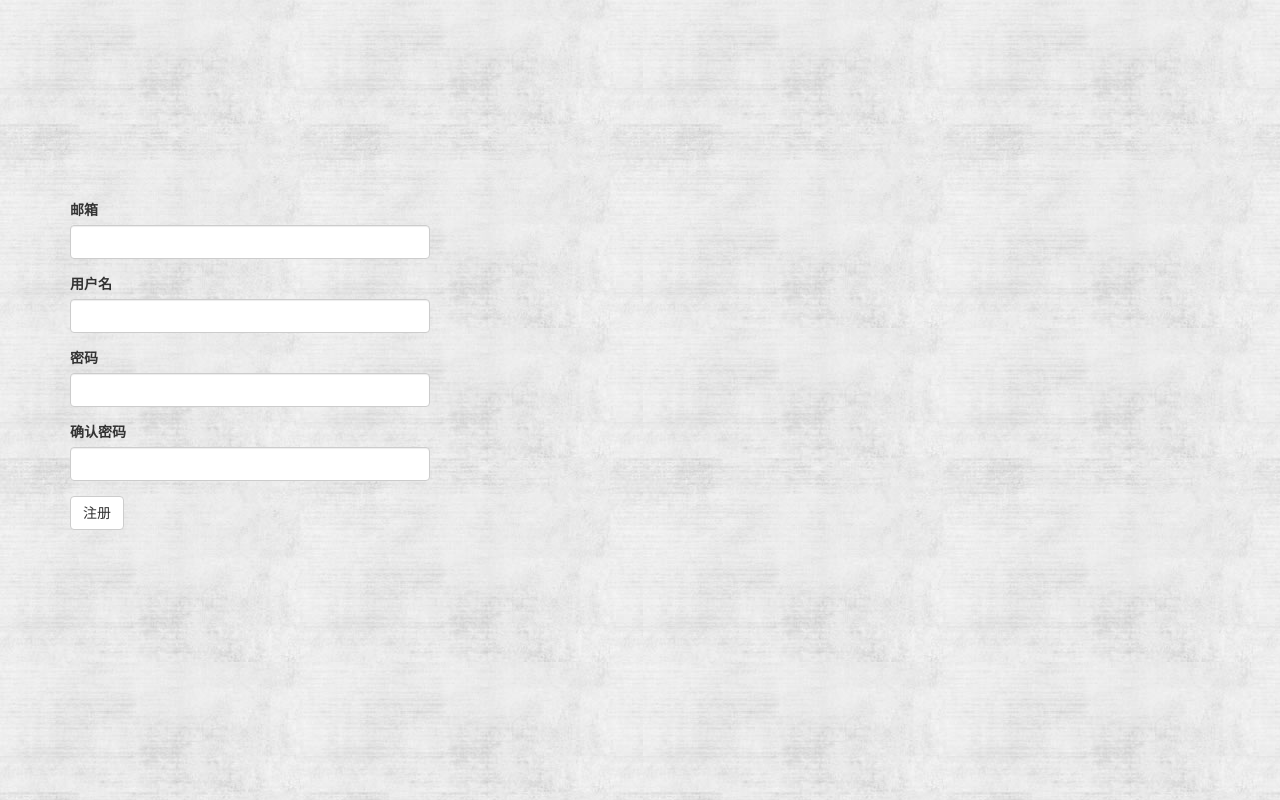
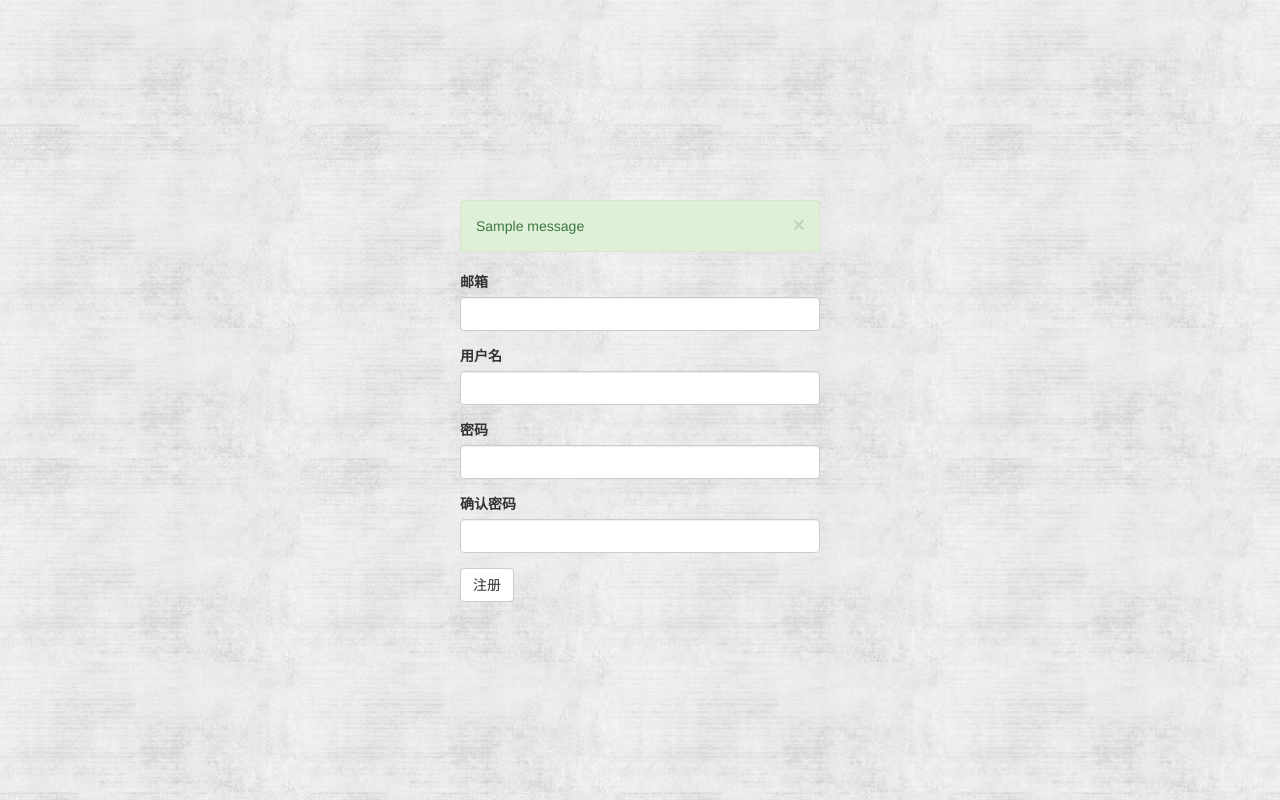
Before and after one commit to gastby-ghost/blog, a Flask app: page /auth/register in a window 1280 px wide. Run offline with Flask 2, Linux system fonts and the light colour scheme; tables that the repository leaves empty hold one stand-in row (values such as "Sample post"); one stand-in notice (Sample message) is shown; some libraries are stand-ins or nearby versions.

Commit message:
修改了验证码部分，任何验证码都能生效的bug

```diff
--- a/app/models.py
+++ b/app/models.py
@@ -76,8 +76,10 @@ class User(UserMixin, db.Model):
     def confirm(self, confirm_num):
         if confirm_num == self.confirm_num:
             self.confirmed = True
-        db.session.commit()
-        return True
+            db.session.commit()
+            return True
+        else:
+            return False
 
     def generate_reset_token(self, expiration=3600):
         s = Serializer(current_app.config['SECRET_KEY'], expiration)
--- a/app/templates/auth/register.html
+++ b/app/templates/auth/register.html
@@ -12,7 +12,14 @@
 <body background="{{ url_for('static', filename='images/background.jpg') }}">
 <div class="container login-page">
     <div class="row">
-        <div class="col-md-4">
+        <div class="col-md-4 col-lg-offset-4">
+            {% for category, message in get_flashed_messages(with_categories=true) %}
+                <div class="alert alert-{{ category }} alert-dismissable">
+                    <button type="button" class="close" data-dismiss="alert" aria-hidden="true">&times;</button>
+                    {{ message }}
+                </div>
+            {% endfor %}
+
             {{ wtf.quick_form(form) }}
         </div>
     </div>
--- a/manage.py
+++ b/manage.py
@@ -75,5 +75,5 @@ def deploy(deploy_type):
 
 
 if __name__ == '__main__':
-    #manager.run()
-    app.run(debug=True)
+    manager.run()
+    #app.run(debug=True)
```
Also changed, not shown: data.sqlite.
